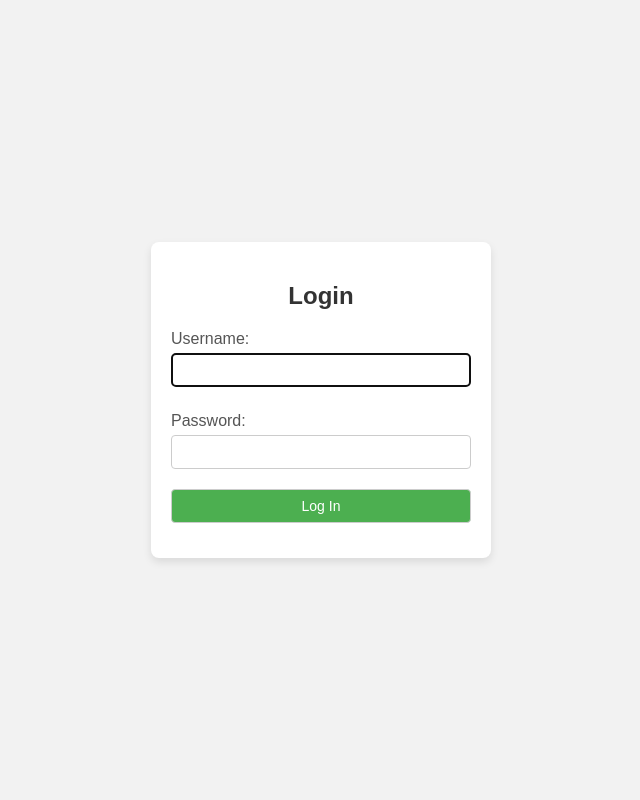
After one commit to Ayush-Adhikari123/VitalFlow, a Django app: page /adminlogin/ in a window 1280 px wide. The commit adds this page. Shown: the whole page, without its empty margins (319-959 px from the left). Run offline with Django 4.2, Linux system fonts and the light colour scheme.

Commit message:
adding admin site

```diff
--- a/Sem3project/myapp/urls.py
+++ b/Sem3project/myapp/urls.py
@@ -13,9 +13,16 @@ urlpatterns = [
    path("report",views.report, name='report'),
    path("feedback",views.feedback, name='feedback'),
    path("contact",views.contact, name='contact'),
-   path("adminprofile",views.adminprofile, name='adminprofile'),
+   # path("adminprofile",views.adminprofile, name='adminprofile'),
    path("createreport",views.createreport,name='createreport'),
-    path("techlogin",views.techlogin, name='techlogin'),
+   #  path("techlogin",views.techlogin, name='techlogin'),
     path("packages",views.packages, name='packages'),
  path("viewreport",views.viewreport,name='viewreport'),
+
+#  path("adminlogin",views.adminlogin,name='adminlogin'),
+path('adminlogin/',views.admin_login,name ='adminlogin'),
+path('adminlogout/',views.admin_logout,name ='adminlogout'),
+path('adminprofile/',views.admin_profile,name='adminprofile'),
+path('changepassword/',views.admin_password,name='changepassword'),
+
  ]
--- a/Sem3project/myapp/views.py
+++ b/Sem3project/myapp/views.py
@@ -5,7 +5,7 @@ from django.shortcuts import render,HttpResponse
 from myapp.models import Report,Report_Detail
 from .forms import Report_DetailForm  # Import the Report_DetailForm
 import json
-from django.http import JsonResponse
+from django.http import HttpResponseRedirect, JsonResponse
 
 def index(request):
     context ={
@@ -160,5 +160,69 @@ def viewreport(request):
 def packages(request):
     return render(request,'packages.html')
 
-def techlogin(techlogin):
-    return render(request,"techlogin.html")
+def adminlogin(request):
+    return render(request,"adminlogin.html")
+
+
+# =====================================================================================
+
+from django.contrib.auth.forms import AuthenticationForm,PasswordChangeForm,SetPasswordForm,UserChangeForm
+from django.contrib.auth import authenticate,login,logout,update_session_auth_hash
+from django.contrib  import  messages
+from .forms import EditadminprofileForm, EditsuperadminprofileForm
+# login function for admin
+def admin_login(request):
+  if not request.user.is_authenticated:
+    if request.method =="POST":
+        fm = AuthenticationForm(request=request,data=request.POST)
+        if fm.is_valid():
+          uname = fm.cleaned_data['username']
+          upass = fm.cleaned_data['password']
+          user = authenticate(username=uname,password=upass)
+          if user is not None:
+              login(request,user)
+              messages.success(request,'LOGED IN SUCCESSFULLY🤯🤯🤯')
+              return HttpResponseRedirect('/adminprofile/')
+    else:
+      fm=AuthenticationForm()
+    return render(request,'adminlogin.html',{'form':fm})
+  else:
+      return HttpResponseRedirect('/adminprofile/')
+
+
+def admin_profile(request):
+    if  request.user.is_authenticated:
+      if request.method == "POST":
+         fm= EditadminprofileForm(request.POST, instance= request.user)
+         if fm.is_valid():
+          messages.info(request,'Profile Updated Successfully!')
+          fm.save()
+      else:
+        # if request.user.is_superuser == True:
+        #   fm =EditsuperadminprofileForm(instance = request.user)
+        # else:
+          fm =EditadminprofileForm(instance=request.user)
+      return render(request,'adminprofile.html',{'name': request.user,'form':fm})
+    else:
+        return HttpResponseRedirect('adminlogin')
+
+
+
+def admin_logout(request):
+    logout(request)
+    return HttpResponseRedirect("/adminlogin/")
+
+def admin_password(request):
+  if request.user.is_authenticated:
+    if request.method == "POST":
+      fm = PasswordChangeForm(user=request.user,data = request.POST)
+      if fm.is_valid():
+          fm.save()
+          # update_session_auth_hash(request,fm.user) =============> if uncommented, the admin will not be forcefully loged out .he will be movw to admin profile.
+          messages.info(request,"PASSWORD HAS BEEN UPDATED!")
+          return HttpResponseRedirect('/adminprofile/')
+    else :
+      fm = PasswordChangeForm(user=request.user)
+    return render(request,'adminpassword.html',{'form': fm})
+  else:
+     return HttpResponseRedirect('/adminlogin/')
--- /dev/null
+++ b/Sem3project/templates/adminlogin.html
@@ -0,0 +1,112 @@
+<!-- <!DOCTYPE html>
+<html lang="en">
+  <head>
+    <meta charset="UTF-8" />
+    <meta name="viewport" content="width=device-width, initial-scale=1.0" />
+    <title>Login</title>
+    <link rel="stylesheet" href="/static/adminlogin.css" />
+  </head>
+  <body>
+    <form action="" method="post" novalidate>
+      {%csrf_token%}
+       {% if form.non_field_errors %}
+        {% for error in form.non_field_errors %}
+         {{error}}
+         {% endfor %}
+          {%endif%}
+           {% for fm in form %}
+           {{fm.label_tag}}
+           {{fm}}
+           {{fm.errors|striptags}} <b>
+      {% endfor %}
+      <input type="submit" value="lOG INN" />
+    </form>
+  </body>
+</html> -->
+
+
+<!DOCTYPE html>
+<html lang="en">
+
+<head>
+  <meta charset="UTF-8" />
+  <meta name="viewport" content="width=device-width, initial-scale=1.0" />
+  <title>Login</title>
+  <link rel="stylesheet" href="/static/adminlogin.css" />
+  <style>
+    body {
+      font-family: 'Arial', sans-serif;
+      background-color: #f2f2f2;
+      margin: 0;
+      display: flex;
+      justify-content: center;
+      align-items: center;
+      height: 100vh;
+    }
+
+    form {
+      background-color: #fff;
+      box-shadow: 0 4px 8px rgba(0, 0, 0, 0.1);
+      padding: 20px;
+      border-radius: 8px;
+      width: 300px;
+    }
+
+    h2 {
+      text-align: center;
+      color: #333;
+    }
+
+    label {
+      display: block;
+      margin: 10px 0 5px;
+      color: #555;
+    }
+
+    input {
+      width: 100%;
+      padding: 8px;
+      margin-bottom: 15px;
+      box-sizing: border-box;
+      border: 1px solid #ccc;
+      border-radius: 4px;
+      font-size: 14px;
+    }
+
+    input[type="submit"] {
+      background-color: #4caf50;
+      color: #fff;
+      cursor: pointer;
+      transition: background-color 0.3s;
+    }
+
+    input[type="submit"]:hover {
+      background-color: #45a049;
+    }
+
+    .error {
+      color: #d9534f;
+      margin-top: 5px;
+    }
+  </style>
+</head>
+
+<body>
+  <form action="" method="post" novalidate>
+    {% csrf_token %}
+    <h2>Login</h2>
+    {% if form.non_field_errors %}
+    {% for error in form.non_field_errors %}
+    <div class="error">{{ error }}</div>
+    {% endfor %}
+    {% endif %}
+    {% for fm in form %}
+    <label for="{{ fm.id_for_label }}">{{ fm.label_tag }}</label>
+    {{ fm }}
+    <div class="error">{{ fm.errors|striptags }}</div>
+    {% endfor %}
+    <input type="submit" value="Log In" />
+  </form>
+</body>
+
+</html>
```
Also changed, not shown: Sem3project/myapp/forms.py (+21 -0 lines), Sem3project/static/adminpage.css (+7 -7 lines), Sem3project/static/adminprofile.css (added, +84 -0 lines), Sem3project/templates/admincore.html (+9 -13 lines), Sem3project/templates/adminpassword.html (added, +20 -0 lines), Sem3project/templates/adminprofile.html (+48 -3 lines), Sem3project/db.sqlite3, Sem3project/static/adminlogin.css (added).
